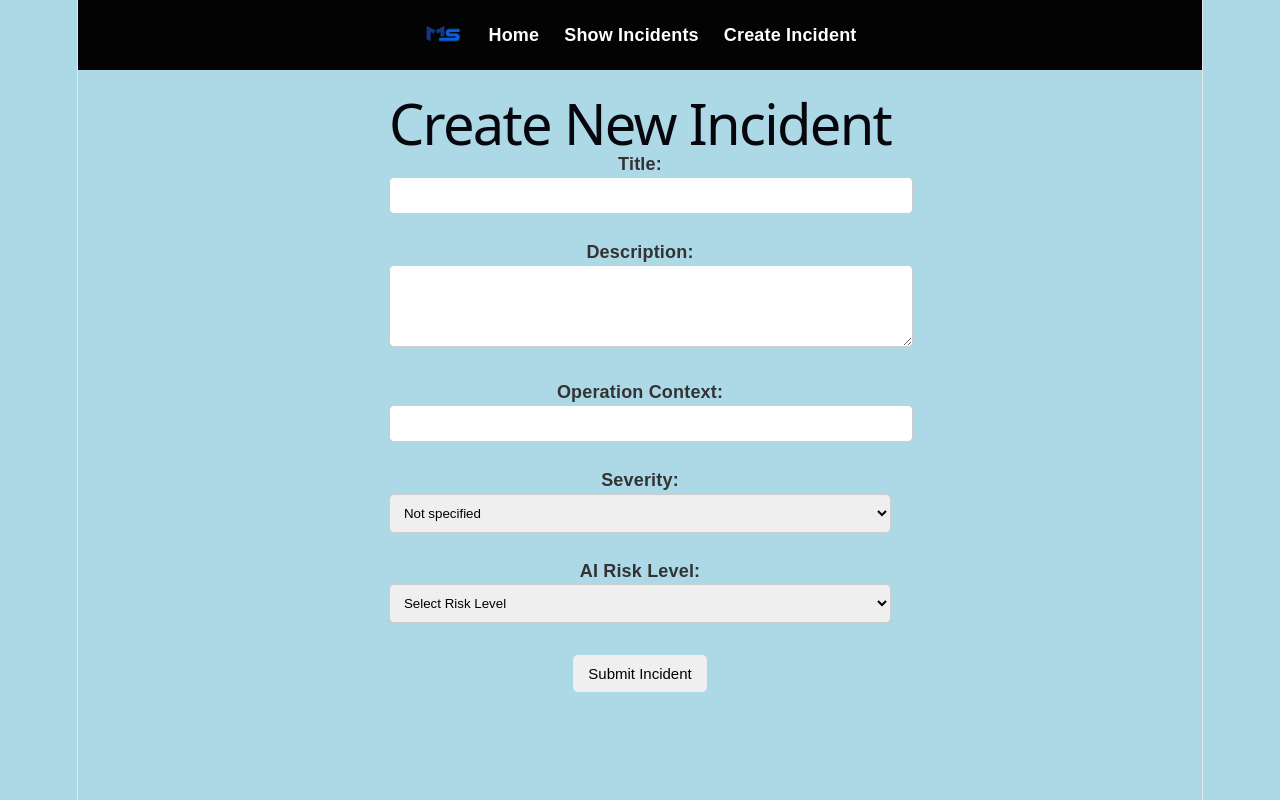
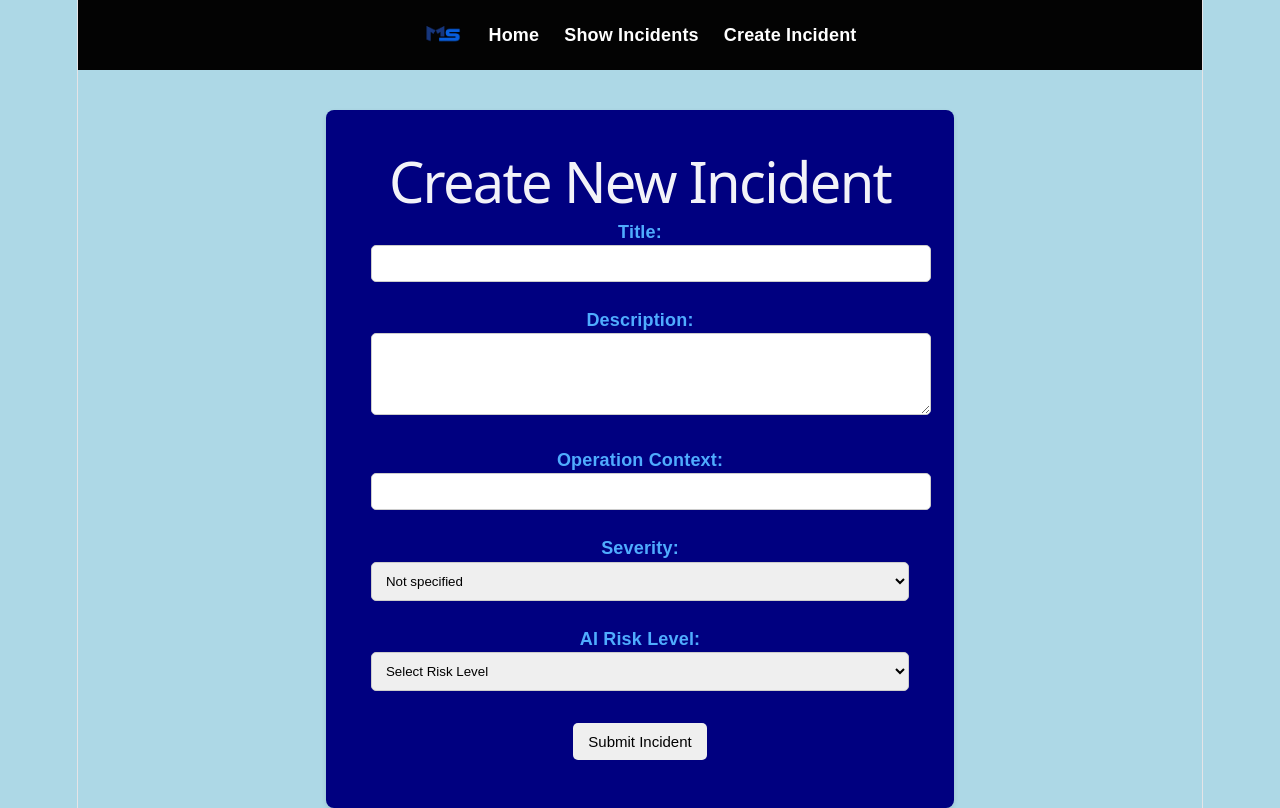
Before and after one commit to kevmack7323-tech/Capstone-Project-2026, a React (Vite) app in the folder frontend/: page /create in a window 1280 px wide. Built offline with nearby package versions, Linux system fonts and the light colour scheme.

Commit message:
added consisten styes to create incident and edit incitent forms

```diff
--- a/frontend/src/App.css
+++ b/frontend/src/App.css
@@ -19,6 +19,8 @@ h2 {
   padding: 20px;
 }
 
+
+
 .container button {
   margin-top: 17px;
 }
@@ -36,6 +38,9 @@ h2 {
   color: #4facfe;
 }
 
+.incident-severity{
+  margin-bottom: 7px;
+}
 
 .badge {
   padding: 4px 10px;
@@ -97,11 +102,24 @@ button:hover {
 
 /* Form Styling */
 .form-container {
-  background: white;
-  padding: 25px;
+  background: navy;
+  color: #4facfe;
+  padding: 45px;
   border-radius: 8px;
   box-shadow: 0 2px 5px rgba(0, 0, 0, 0.1);
-  margin-top: 20px
+  margin-top: 20px;
+  justify-content: center;
+  align-items: center;
+
+}
+
+.form-container > h1{
+  padding: 10px 15px;
+  border: none;
+  border-radius: 5px;
+  margin: 3px;
+  color: white;
+  opacity: 0.95;
 }
 
 form label {
@@ -113,6 +131,7 @@ form label {
 form input,
 form textarea,
 form select {
+
   width: 100%;
   padding: 10px;
   border-radius: 5px;
@@ -157,6 +176,11 @@ form select {
   opacity: 0.85;
 }
 
+.home-usebtn {
+  font-size: 1.2rem;
+  opacity: 0.75;
+}
+
 .home-content {
   max-width: 750px;
   margin: 0 auto;
@@ -167,6 +191,16 @@ form select {
 .home-description {
   font-size: 1.15rem;
   margin-bottom: 25px;
+}
+
+.description-home {
+  background-color: #1976d2;
+  margin-bottom: 25px;
+  border: none;
+  padding: 14px 19px;
+  border-radius: 8px;
+  color: white;
+  font-size: 1.1rem;
 }
 
 .home-button {
--- a/frontend/src/pages/CreateIncident.jsx
+++ b/frontend/src/pages/CreateIncident.jsx
@@ -27,7 +27,7 @@ export default function CreateIncident() {
   };
 
   return (
-    <div className="container frorm-container">
+    <div className="container form-container">
       <h1>Create New Incident</h1>
 
       <form onSubmit={handleSubmit}>
--- a/frontend/src/pages/Home.jsx
+++ b/frontend/src/pages/Home.jsx
@@ -9,6 +9,7 @@ export default function Home() {
       </header>
 
       <section className="home-content">
+        <div className="description-home">
         <p className="home-description">
         This application provides security teams with a centralized platform
         to log, review, and manage incidents across any operational environment.
@@ -16,12 +17,13 @@ export default function Home() {
         helps supervisors & control room operators monitor severity levels, risk factors, and response
         context in real time.
       </p>
-
+        </div>
+        <div className="home-usebtn">
       <p className="home-description">
         Use the button below to access all recorded incidents and begin
         managing your security data.
       </p>
-
+        </div>
         <button
           className="home-button"
           onClick={() => (window.location.href = "/incidents")}
--- a/frontend/src/pages/IncidentList.jsx
+++ b/frontend/src/pages/IncidentList.jsx
@@ -63,6 +63,7 @@ export default function IncidentList() {
                 <div key={incident._id} className="incident-card" >
                     <h2>{incident.title}</h2>
                     <p>{incident.description}</p>
+                    <div className="incident-severity">
                         <p>
                             <strong>Severity:</strong>
                             <span className={`badge badge-${getSeverityClass(incident.severity)}`}>
@@ -70,6 +71,7 @@ export default function IncidentList() {
                             </span>
 
                         </p>
+                    </div>
                     <p>
                         <strong>AI Risk:</strong>
                         <span className={`badge badge-${getRiskClass(incident.aiRisk, incident.ai_risk_level)}`}>
```
Lines whose indentation alone changed are shown as unchanged.
